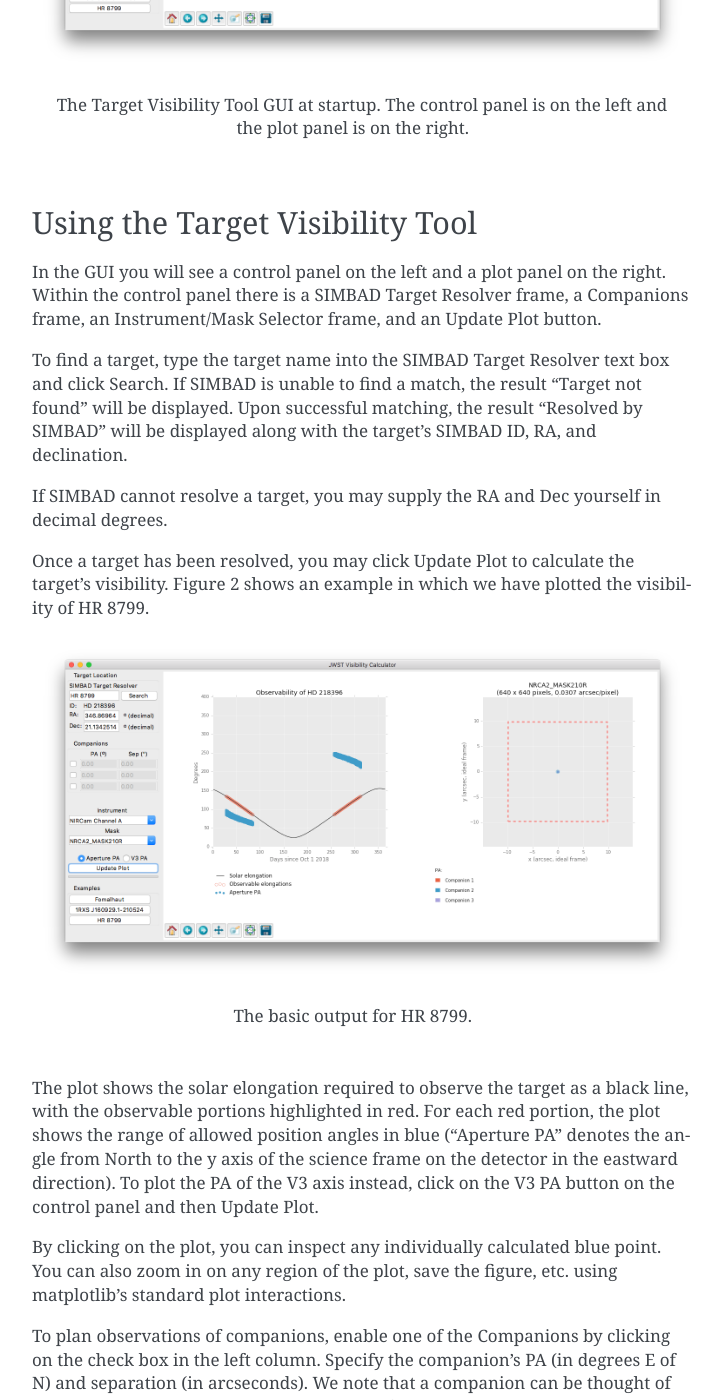
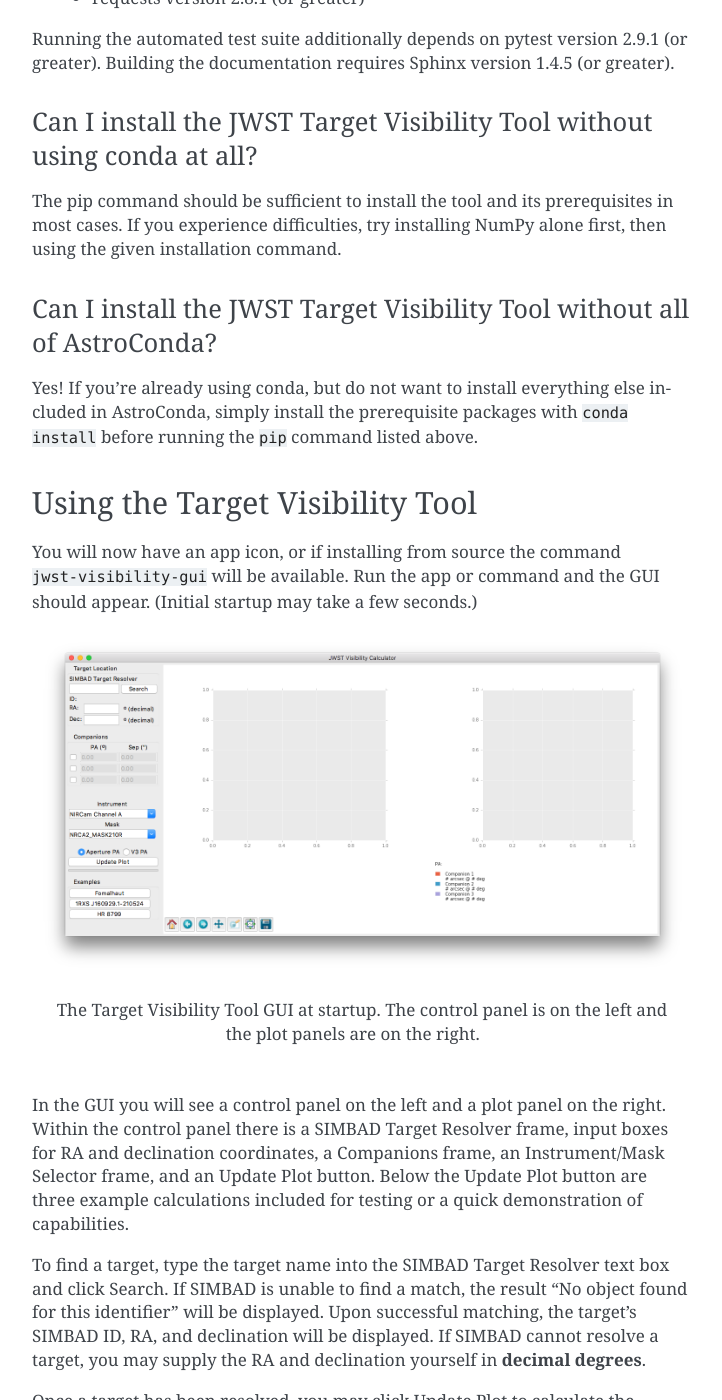
Before and after one commit to spacetelescope/jwst_coronagraph_visibility, a Sphinx documentation site: the page built from docs/index.rst, in a window 1280 px wide and 1400 px high, scrolled down 1397 px. Shown: the whole window, without its empty margins (388-1110 px from the left). Built offline with Sphinx 7.4.7, drawn with Linux system fonts in a browser that asks for light colours; some of the changed text lies outside the part shown.

Commit message:
Sphinx docs conversion (adding figures, trimming README)

```diff
--- /dev/null
+++ b/docs/api.rst
@@ -0,0 +1,20 @@
+********************************************************
+Using the Python API for the JWST Target Visibility Tool
+********************************************************
+
+The current Python API is a direct translation of the original IDL Coronagraph Visibility Tool for JWST by Christopher Stark. The function in which the bulk of the calculation happens is ``jwst_visibility.skyvec2ins.skyvec2ins`` (in ``jwst_visibility/skyvec2ins.py``).
+
+.. autofunction:: jwst_visibility.skyvec2ins.skyvec2ins
+
+Should there be user demand, a more conventional Python API may be developed, but the current plan is to support the GUI as the primary interface.
+
+Automated software testing
+==========================
+
+To ensure the correctness of the Python to IDL translation, the ``jwst_visibility/tests/targets/`` folder contains CSV files output by the IDL tool for the ``skyvec2ins`` procedure. The Python code contains automated tests that run the Python ``skyvec2ins`` function and compare the output.
+
+To run the test suite, install ``pytest`` and run the command::
+
+    $ py.test
+
+from the root folder of this repository.
--- a/docs/conf.py
+++ b/docs/conf.py
@@ -17,9 +17,9 @@
 # add these directories to sys.path here. If the directory is relative to the
 # documentation root, use os.path.abspath to make it absolute, like shown here.
 #
-# import os
-# import sys
-# sys.path.insert(0, os.path.abspath('.'))
+import os
+import sys
+sys.path.insert(0, os.path.abspath('..'))
 
 # -- General configuration ------------------------------------------------
 
@@ -32,6 +32,8 @@
 # ones.
 extensions = [
     'sphinx.ext.githubpages',
+    'sphinx.ext.autodoc',
+    'sphinx.ext.napoleon',
 ]
 
 # Add any paths that contain templates here, relative to this directory.
--- a/docs/index.rst
+++ b/docs/index.rst
@@ -7,7 +7,13 @@ JWST Target Visibility Tool
 Introduction
 ============
 
-The allowed pointing of JWST leads to target visibility that depends on ecliptic latitude, and the range of roll angles allowed depends on solar elongation. The allowed PAs for a target can thus be a complicated function of time. As a result, it can be difficult to 1) understand the possible orientations of a given target on the detector, 2) determine the ideal roll angle offsets for multi-roll observations, and 3) determine a group of targets that are simultaneously visible. The JWST Coronagraph Visibility Calculator (Target Visibility Tool) was created to address these issues and assist with creating APT programs and diagnosing scheduling errors.
+The allowed pointing of JWST leads to target visibility that depends on ecliptic latitude, and the range of roll angles allowed depends on solar elongation. The allowed PAs for a target can thus be a complicated function of time. As a result, it can be difficult to:
+
+  1. understand the possible orientations of a given target on the detector
+  2. determine the ideal roll angle offsets for multi-roll observations, and
+  3. determine a group of targets that are simultaneously visible.
+
+The JWST Target Visibility Tool (Coronagraph Visibility Calculator) was created to address these issues and assist with creating APT programs and diagnosing scheduling errors.
 
 We stress that the Target Visibility Tool is designed to provide quick illustrations of the possible observable orientations for a given target. As such, the Target Visibility Tool rapidly approximates JWST’s pointing restrictions and does not query the official JWST Proposal Constraint Generator (PCG). The Target Visibility Tool does not include detailed pointing restrictions like Earth and Moon avoidance, etc. Additionally, results may differ from official constraints by a degree or so. Users should treat the results as close approximations.
 
@@ -18,50 +24,72 @@ The latest release of the Target Visibility Tool can be downloaded from https://
 
 **To run the macOS app bundle,** download the appropriate zip file and decompress it, then double-click to run the JWST Target Visibility Tool.
 
-**If you have Python set up already in your environment**, installation from source is accomplished with this ``pip`` command::
+If you prefer to install from source, or are not using macOS, we recommend installing Python with the conda package manager and using the `AstroConda <http://astroconda.readthedocs.io/en/latest/index.html>`_ package set supported by STScI. After following the `AstroConda installation instructions <http://astroconda.readthedocs.io/en/latest/installation.html>`_, the following command will install the JWST Target Visibility Tool:
 
-   pip install "git+https://github.com/spacetelescope/jwst_visibility.git#egg=jwst-visibility"
+   pip install -e git+https://github.com/spacetelescope/jwst_visibility.git#egg=jwst-visibility
 
-You will now have the command ``jwst-visibility-gui`` available. Run it in a terminal and the GUI should appear. (Initial startup may take a few seconds.)
+If you would rather not use AstroConda, read on.
 
-**TODO:** instructions for installing with AstroConda.
+What are the prerequisites for installing the JWST Target Visibility Tool?
+^^^^^^^^^^^^^^^^^^^^^^^^^^^^^^^^^^^^^^^^^^^^^^^^^^^^^^^^^^^^^^^^^^^^^^^^^^
 
-.. figure:: figures/startup.png
+The JWST Target Visibility Tool depends on:
 
-   The Target Visibility Tool GUI at startup. The control panel is on the left and the plot panel is on the right.
+ * Python 2.7, 3.4, or 3.5
+ * NumPy version 1.9.0 (or greater)
+ * Matplotlib version 1.4.2 (or greater)
+ * requests version 2.8.1 (or greater)
+
+Running the automated test suite additionally depends on pytest version 2.9.1 (or greater). Building the documentation requires Sphinx version 1.4.5 (or greater).
+
+Can I install the JWST Target Visibility Tool without using conda at all?
+^^^^^^^^^^^^^^^^^^^^^^^^^^^^^^^^^^^^^^^^^^^^^^^^^^^^^^^^^^^^^^^^^^^^^^^^^
+
+The pip command should be sufficient to install the tool and its prerequisites in most cases. If you experience difficulties, try installing NumPy alone first, then using the given installation command.
+
+Can I install the JWST Target Visibility Tool without all of AstroConda?
+^^^^^^^^^^^^^^^^^^^^^^^^^^^^^^^^^^^^^^^^^^^^^^^^^^^^^^^^^^^^^^^^^^^^^^^^
+
+Yes! If you're already using conda, but do not want to install everything else included in AstroConda, simply install the prerequisite packages with ``conda install`` before running the ``pip`` command listed above.
 
 Using the Target Visibility Tool
 ================================
 
-In the GUI you will see a control panel on the left and a plot panel on the right. Within the control panel there is a SIMBAD Target Resolver frame, a Companions frame, an Instrument/Mask Selector frame, and an Update Plot button.
+You will now have an app icon, or if installing from source the command ``jwst-visibility-gui`` will be available. Run the app or command and the GUI should appear. (Initial startup may take a few seconds.)
 
-To find a target, type the target name into the SIMBAD Target Resolver text box and click Search. If SIMBAD is unable to find a match, the result “Target not found” will be displayed. Upon successful matching, the result “Resolved by SIMBAD” will be displayed along with the target’s SIMBAD ID, RA, and declination.
+.. figure:: figures/startup.png
 
-If SIMBAD cannot resolve a target, you may supply the RA and Dec yourself in decimal degrees.
+   The Target Visibility Tool GUI at startup. The control panel is on the left and the plot panels are on the right.
 
-Once a target has been resolved, you may click Update Plot to calculate the target’s visibility. Figure 2 shows an example in which we have plotted the visibility of HR 8799.
+In the GUI you will see a control panel on the left and a plot panel on the right. Within the control panel there is a SIMBAD Target Resolver frame, input boxes for RA and declination coordinates, a Companions frame, an Instrument/Mask Selector frame, and an Update Plot button. Below the Update Plot button are three example calculations included for testing or a quick demonstration of capabilities.
+
+To find a target, type the target name into the SIMBAD Target Resolver text box and click Search. If SIMBAD is unable to find a match, the result "No object found for this identifier" will be displayed. Upon successful matching, the target’s SIMBAD ID, RA, and declination will be displayed. If SIMBAD cannot resolve a target, you may supply the RA and declination yourself in **decimal degrees**.
+
+Once a target has been resolved, you may click Update Plot to calculate the target’s visibility. The following figure shows an example in which we have plotted the visibility of HR 8799.
 
 .. figure:: figures/hr8799.png
 
    The basic output for HR 8799.
 
-The plot shows the solar elongation required to observe the target as a black line, with the observable portions highlighted in red. For each red portion, the plot shows the range of allowed position angles in blue ("Aperture PA" denotes the angle from North to the y axis of the science frame on the detector in the eastward direction). To plot the PA of the V3 axis instead, click on the V3 PA button on the control panel and then Update Plot.
+The plot shows the solar elongation required to observe the target as a black line, with the observable portions highlighted in red. For each red portion, the plot shows the range of allowed position angles in blue ("Aperture PA" denotes the angle from North to the y axis of the science frame on the detector in the eastward direction). To plot the PA of the V3 axis instead, click on the V3 PA button on the control panel and then Update Plot. The blue points will be replaced by purple points at the V3 PA values allowed for the observable periods.
 
-By clicking on the plot, you can inspect any individually calculated blue point. You can also zoom in on any region of the plot, save the figure, etc. using matplotlib's standard plot interactions.
+By clicking on the plot, you can inspect any individually calculated blue or purple point. You can also zoom in on any region of the plot, save the figure, etc. using matplotlib's standard plot interactions.
 
 To plan observations of companions, enable one of the Companions by clicking on the check box in the left column. Specify the companion’s PA (in degrees E of N) and separation (in arcseconds). We note that a companion can be thought of as a binary star, an exoplanet, the location of a disk’s major or minor axis, or any sort of reference applicable to the astrophysical scene of interest. One can add up to 3 companions. The locations of the 1st, 2nd, and 3rd companions are marked with red, blue, and purple, respectively.
 
 Before we update the plot, select the instrument and coronagraphic mask that you’d like to use to observe the target using the drop-down menus.
 
-Finally, click Update Plot again to refresh the plots. Figure 3 shows an example for HR 8799 in which we have plotted the 3 outermost companions as observed with the NIRCam SWB. When clicking on a blue point in the left plot to select it, the corresponding companion points are marked on the science frame panel in white. The North and East axes are also shown on the science frame panel as a solid red and yellow line, respectively.
+Finally, click Update Plot again to refresh the plots. The following figure shows an example for HR 8799 in which we have plotted the 3 outermost companions as observed with the NIRCam SWB. When clicking on a blue point in the left plot to select it, the corresponding companion points are marked on the science frame panel in white. The North and East axes are also shown on the science frame panel as a solid red and yellow line, respectively.
 
 .. figure:: figures/hr8799_companions.png
 
    The output for HR 8799 when plotting the detector locations of three known exoplanets.
 
-The default science frame size for the selected mask is also displayed on the science frame panel as a dashed red border. This is useful in scenarios in which the astrophysical scene may exceed the aperture size. By default, the right plot shows the bounds of the aperture selected. It may be necessary to zoom in on the plot to see details. Use the zoom icon (|zoom icon|) to enter **zoom mode**, which will let you draw a box around the region of interest. You will need to click the zoom icon again to leave **zoom mode** and return to the normal click behavior of selecting points.
+The default science frame size for the selected mask is also displayed on the science frame panel as a dashed red border. This is useful in scenarios in which the astrophysical scene may exceed the aperture size. By default, the right plot shows the bounds of the aperture selected. It may be necessary to zoom in on the plot to see details.
 
-To select a companion position, click on a red, blue, or purple point in the science frame panel (the right panel). The corresponding companion points are highlighted in white, and the corresponding PA is highlighted in white in the left panel. Below the science frame panel, the separation (in pixels) and angle on the detector (CCW relative to +y axis) are displayed for each yellow point. The following figure shows a particular observation date and roll angle for the HR 8799 system.
+Use the zoom icon (|zoom icon|) on the toolbar below the plots to enter **zoom mode**, which will let you draw a box around the region of interest. You will need to click the zoom icon again to leave **zoom mode** and return to the normal click behavior of selecting points.
+
+To select a companion position, click on a red, blue, or purple point in the science frame panel (the right panel). The corresponding companion points are highlighted in white, and the corresponding PA is highlighted in white in the left panel. Below the science frame panel, the separation (in arcsec) and angle on the detector (CCW relative to +y axis) are displayed for each yellow point. The following figure shows a particular observation date and roll angle for the HR 8799 system.
 
 .. figure:: figures/hr8799_companions_zoomed.png
 
@@ -73,7 +101,7 @@ To select a companion position, click on a red, blue, or purple point in the sci
 Example Application of the Target Visibility Tool
 =================================================
 
-Suppose we want to observe the outer 3 planets in the HR 8799 system with the NIRCam SWB. We don’t want the planets to fall behind the mask. By mousing over the detector plot, we can quickly determine that all three planets can be simultaneously observed at a detector PA of ~211°.
+Suppose we want to observe the outer 3 planets in the HR 8799 system with the NIRCam SWB. We don’t want the planets to fall behind the mask. By clicking on the detector plot, we can quickly determine that all three planets can be simultaneously observed at an Aperture PA of ~211°.
 
 Final Notes
 ===========
@@ -87,36 +115,40 @@ Please contact Chris Stark (cstark@stsci.edu) with any questions or comments on
 Appendix: JWST’s pointing restrictions and the impact on schedulability
 =======================================================================
 
-JWST is limited to observing at solar elongations between 85 and 135°. This creates a field of regard “stripe” over the surface of the celestial sphere within which targets can be observed, as shown in the left panel of Figure 1. As JWST orbits the Sun, this stripe rotates around the ecliptic pole such that the entire sky is traced out. As shown in the right panel of Figure 1, this creates three different zones of visibility: 2 small continuous viewing zones at the ecliptic polar caps (red), 2 larger zones that have a single annual visibility block (green), and the large swath of sky that provides 2 semi-annual visibility blocks (blue). The visibility of a target therefore depends on its ecliptic latitude.
+JWST is limited to observing at solar elongations between 85 and 135°. This creates a field of regard “stripe” over the surface of the celestial sphere within which targets can be observed, as shown in the following figure. As JWST orbits the Sun, this stripe rotates around the ecliptic pole such that the entire sky is traced out.
 
-.. figure:: jwst_field_of_regard.png
+.. figure:: figures/jwst_field_of_regard.png
 
-   Left: JWST’s allowable range of solar elongations creates a field of regard “stripe” on the celestial sphere. Right: As JWST orbits, the field of regard rotates over the celestial sphere, such that a target’s visibility depends on ecliptic latitude.
+   JWST’s allowable range of solar elongations creates a field of regard “stripe” on the celestial sphere.
+
+As shown in the figure below, this creates three different zones of visibility: 2 small continuous viewing zones at the ecliptic polar caps (red), 2 larger zones that have a single annual visibility block (green), and the large swath of sky that provides 2 semi-annual visibility blocks (blue). The visibility of a target therefore depends on its ecliptic latitude.
+
+.. figure:: figures/viewing_blocks.png
+
+   As JWST orbits, the field of regard rotates over the celestial sphere, such that a target’s visibility depends on ecliptic latitude.
 
 The ecliptic latitude of the target and solar elongation of the observation, which changes with time, will determine the roll angle of JWST on the sky when pointing at the target. JWST can also roll about the optical axis. Limits on the roll angle allowed for a given pointing have been loosely described as ±5° about the optical axis, such that ~10° of roll range is accessible at any point in time. However, the actual pointing restrictions of JWST are in terms of a solar avoidance angle, and are not in terms of the optical axis roll angle. As a result, the range of optical axis roll angles is a function of solar elongation, with ±3.5° allowed at a solar elongation of 85° and ±7° allowed at solar elongation of 135°.
 
-Combining the roll angle restrictions with visibility restrictions produces visibility plots like those shown in Figure 2. Here we show the solar elongation required to observe the target (black line), the allowed solar elongations (red and orange), and the allowed roll angles (blue, labeled “V3 PA”) vs time for 3 targets with different ecliptic latitudes (the initial date on the x-axis is arbitrary and TBD). The top panel shows a target at high ecliptic latitude, in the single visibility block zone. The middle panel shows a target at modest ecliptic latitude, representative of the majority of JWST’s targets, and the bottom panel shows a target near the ecliptic.
+Combining the roll angle restrictions with visibility restrictions produces visibility plots like those shown in the following figure. Here we show the solar elongation required to observe the target (black line), the allowed solar elongations (red and orange), and the allowed roll angles (blue, labeled “V3 PA”) vs time for 3 targets with different ecliptic latitudes (the initial date on the x-axis is arbitrary and TBD). The top panel shows a target at high ecliptic latitude, in the single visibility block zone. The middle panel shows a target at modest ecliptic latitude, representative of the majority of JWST’s targets, and the bottom panel shows a target near the ecliptic.
 
-.. figure:: ecliptic_latitude_comparisons.png
+.. figure:: figures/ecliptic_latitude_comparisons.png
 
    Top: A target a high ecliptic latitude with a single annual visibility block. Middle: A typical target at moderate ecliptic latitude with two visibility blocks per year. Bottom: Targets near the ecliptic have limited PA ranges.
 
-As the top panel in Figure 2 shows, targets with high ecliptic latitudes are observable for the majority of the year and are observable over a wide range of roll angles/PAs. On any given date a relative roll between 7 and 14° is allowed, depending on the solar elongation, as illustrated by the thickness of the blue curve. To obtain PA offsets larger than ~14°, one must schedule observations on 2 separate dates. If one’s goal is to, e.g., image a disk in its entirety using a wedge mask, one could easily schedule 2 observations on separate dates with a relative roll offset ~90°.
+As the top panel shows, targets with high ecliptic latitudes are observable for the majority of the year and are observable over a wide range of roll angles/PAs. On any given date a relative roll between 7 and 14° is allowed, depending on the solar elongation, as illustrated by the thickness of the blue curve. To obtain PA offsets larger than ~14°, one must schedule observations on 2 separate dates. If one’s goal is to, e.g., image a disk in its entirety using a wedge mask, one could easily schedule 2 observations on separate dates with a relative roll offset ~90°.
 
 Targets near the ecliptic (bottom panel) have the most restricted visibility. Only the small 7—14° range of roll angles around the optical axis are allowed, as well as a 180° rotation between the two observation blocks. Because of the geometry of the coronagraphic masks, a 180° rotation is usually not beneficial. For targets such as this, JWST is limited to observing at the orientation that nature provides and one simply cannot observe the full scene with some coronagraphic masks. Note that the range of roll angles is larger at larger solar elongations, as discussed previously and illustrated by the thickness of the blue curve. So if one wants the largest roll dither possible of 14°, one should choose to observe at a large solar elongation, but this is available only for a small amount of time.
 
 Finally, as shown in the middle panel, targets at modest ecliptic latitudes (the majority of targets) have observable blocks of allowed roll angles that are curved and can span ~20° or more due to rotation on the sky. The degree of curvature in a single observation block depends on the ecliptic latitude; it may be possible to schedule relative roll offsets ~30° in a single observation block for some targets, but not for others.
 
-The curved observation blocks shown in the middle panel of Figure 2 lead to important subtleties when scheduling an observation. Because they are not symmetric, the sign of a relative roll offset matters if scheduling is limited to a given year. One can move from the first observation block to the second via a relative roll of just +145°, but moving in the negative direction takes a relative roll of -170°; the magnitude of relative roll offsets allowed depends on the direction of the offset. Currently the relative roll offset special requirements in APT consider the directionality of the roll, so understanding this asymmetry is critical to creating schedulable observations.
+The curved observation blocks shown in the middle panel of the previous figure lead to important subtleties when scheduling an observation. Because they are not symmetric, the sign of a relative roll offset matters if scheduling is limited to a given year. One can move from the first observation block to the second via a relative roll of just +145°, but moving in the negative direction takes a relative roll of -170°; the magnitude of relative roll offsets allowed depends on the direction of the offset. Currently the relative roll offset special requirements in APT consider the directionality of the roll, so understanding this asymmetry is critical to creating schedulable observations.
 
+Appendix: Python API and Testing
+================================
+
+Documentation on the (unsupported) Python API exposed by this module can be found in the docstrings for :func:`jwst_visibility.skyvec2ins.skyvec2ins`.
 
 .. toctree::
    :maxdepth: 2
-   :hidden:
 
-Indices and tables
-==================
-
-* :ref:`genindex`
-* :ref:`modindex`
-* :ref:`search`
+   api
```
Also changed, not shown: README.rst (+5 -142 lines), docs/figures/ecliptic_latitude_comparisons.png (added), docs/figures/jwst_field_of_regard.png (added), docs/figures/viewing_blocks.png (added).
